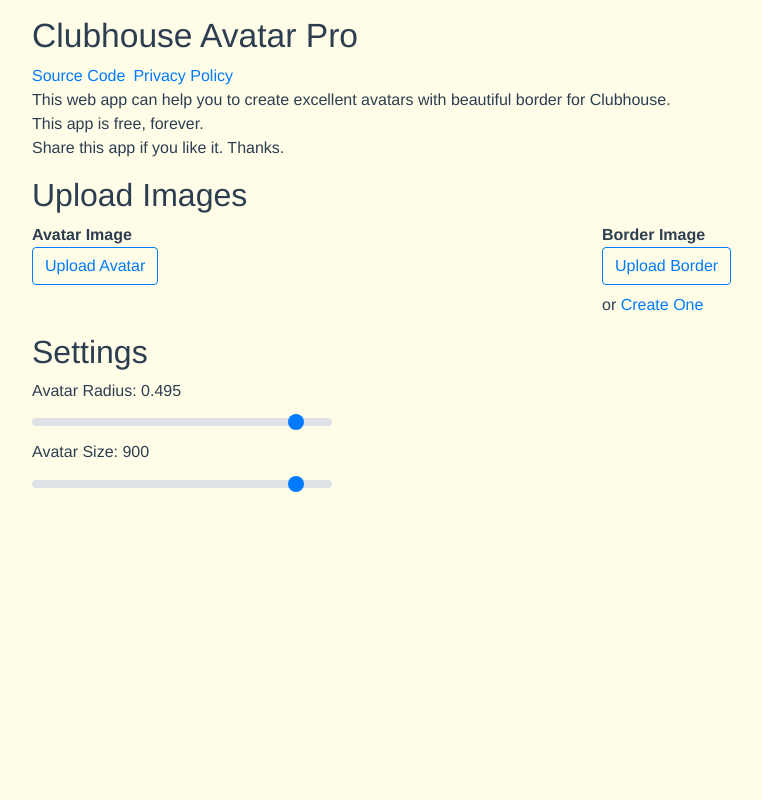
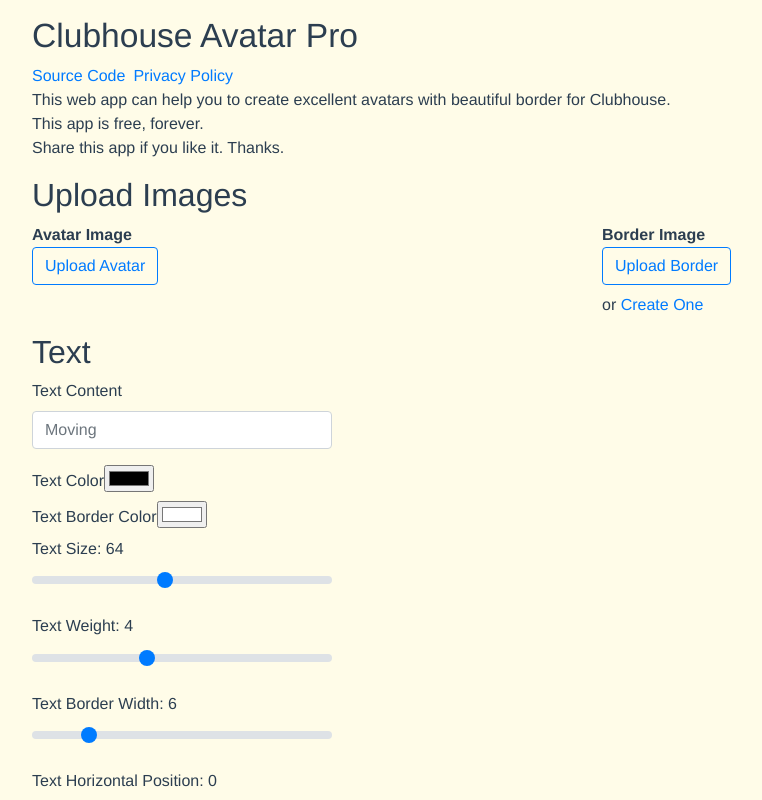
Before and after one commit to JacobLinCool/Clubhouse-Avatar-Pro, a Vue app: page / in a window 1280 px wide. Shown: the whole page, without its empty margins (53-815 px from the left). Built offline with nearby package versions, Linux system fonts and the light colour scheme.

Commit message:
v0.7.0
add text feature
update service worker strategy

```diff
--- a/src/App.vue
+++ b/src/App.vue
@@ -63,7 +63,10 @@
             <transition name="preset-img-select">
                 <div v-show="create_border.template < 0" class="border-preset-img-select">
                     <div class="form-group" style="max-width: 300px">
-                        <label for="b_preset_img">{{ text("choose_image") }} <span v-show="state.preset_image_downloading" class="text-muted">{{ text("preset_image_downloading") }}...</span> </label>
+                        <label for="b_preset_img"
+                            >{{ text("choose_image") }}
+                            <span v-show="state.preset_image_downloading" class="text-muted">{{ text("preset_image_downloading") }}...</span>
+                        </label>
                         <select v-model="create_border.preset_img" class="form-control" id="b_preset_img" @change="border_creator_render()">
                             <option value="instagram" select>Instagram Palette</option>
                             <option value="wood_texture" select>Wood Texture</option>
@@ -103,10 +106,114 @@
             </transition>
             <img v-if="create_border.img" :src="create_border.img" style="max-width: 300px" />
         </div>
+        <div id="text_area" class="mb-3">
+            <h2>{{ text("set_text") }}</h2>
+            <div class="form-group">
+                <label for="text_content">{{ text("text_content") }}</label>
+                <input
+                    v-model="avatar_text.content"
+                    type="text"
+                    class="form-control"
+                    id="text_content"
+                    :placeholder="text('text_content_placeholder')"
+                    style="max-width: 300px"
+                    @input="draw()"
+                />
+            </div>
+            <div>
+                <label for="t_color">{{ text("text_color") }}</label>
+                <input v-model="avatar_text.color" type="color" id="t_color" @change="draw()" />
+            </div>
+            <div>
+                <label for="t_border_color">{{ text("text_border_color") }}</label>
+                <input v-model="avatar_text.border_color" type="color" id="t_border_color" @change="draw()" />
+            </div>
+            <div class="form-group">
+                <label for="text_size">{{ text("text_size") }}: {{ avatar_text.size }}</label> <br />
+                <input
+                    v-model="avatar_text.size"
+                    type="range"
+                    class="custom-range"
+                    id="text_size"
+                    max="144"
+                    min="1"
+                    step="1"
+                    style="max-width: 300px"
+                    @input="draw()"
+                />
+            </div>
+            <div class="form-group">
+                <label for="text_weight">{{ text("text_weight") }}: {{ avatar_text.weight }}</label> <br />
+                <input
+                    v-model="avatar_text.weight"
+                    type="range"
+                    class="custom-range"
+                    id="text_weight"
+                    max="9"
+                    min="1"
+                    step="1"
+                    style="max-width: 300px"
+                    @input="draw()"
+                />
+            </div>
+            <div class="form-group">
+                <label for="text_border">{{ text("text_border") }}: {{ avatar_text.border_width }}</label> <br />
+                <input
+                    v-model="avatar_text.border_width"
+                    type="range"
+                    class="custom-range"
+                    id="text_border"
+                    max="30"
+                    min="1"
+                    step="1"
+                    style="max-width: 300px"
+                    @input="draw()"
+                />
+            </div>
+            <div class="form-group">
+                <label for="text_x">{{ text("text_x") }}: {{ avatar_text.x }}</label> <br />
+                <input
+                    v-model="avatar_text.x"
+                    type="range"
+                    class="custom-range"
+                    id="text_x"
+                    max="1000"
+                    min="-1000"
+                    step="1"
+                    style="max-width: 300px"
+                    @input="draw()"
+                />
+            </div>
+            <div class="form-group">
+                <label for="text_y">{{ text("text_y") }}: {{ avatar_text.y }}</label> <br />
+                <input
+                    v-model="avatar_text.y"
+                    type="range"
+                    class="custom-range"
+                    id="text_y"
+                    max="1000"
+                    min="-1000"
+                    step="1"
+                    style="max-width: 300px"
+                    @input="draw()"
+                />
+            </div>
+            <br />
+        </div>
         <div id="settings_area" class="mb-3">
             <h2>{{ text("settings") }}</h2>
             <label for="avatar_radius">{{ text("avatar_radius") }}: {{ radius }} </label><br />
-            <input id="avatar_radius" v-model="radius" type="range" class="custom-range" min="0" max="0.55" step="0.001" @input="draw()" style="max-width: 300px" />
+            <input
+                id="avatar_radius"
+                v-model="radius"
+                type="range"
+                class="custom-range"
+                min="0"
+                max="0.55"
+                step="0.001"
+                @input="draw()"
+                style="max-width: 300px"
+            />
             <br />
             <label for="avatar_size">{{ text("avatar_size") }}: {{ size }} </label><br />
             <input id="avatar_size" v-model="size" type="range" class="custom-range" min="0" max="1000" step="1" @input="draw()" style="max-width: 300px" />
@@ -164,7 +271,17 @@
                     select_template: "Select template",
                     choose_image: "Choose Image",
                     color: "Color",
-                    preset_image_downloading: "Downloading"
+                    preset_image_downloading: "Downloading",
+                    set_text: "Text",
+                    text_content: "Text Content",
+                    text_size: "Text Size",
+                    text_x: "Text Horizontal Position",
+                    text_y: "Text Vertical Position",
+                    text_content_placeholder: "Moving",
+                    text_weight: "Text Weight",
+                    text_color: "Text Color",
+                    text_border_color: "Text Border Color",
+                    text_border: "Text Border Width",
                 },
                 zh: {
                     app_name: "Clubhouse Avatar Pro",
@@ -188,12 +305,33 @@
                     select_template: "選擇模板",
                     choose_image: "選擇圖片",
                     color: "顏色",
-                    preset_image_downloading: "圖片下載中"
+                    preset_image_downloading: "圖片下載中",
+                    set_text: "文字",
+                    text_content: "文字內容",
+                    text_size: "文字大小",
+                    text_x: "文字水平位移",
+                    text_y: "文字垂直位移",
+                    text_content_placeholder: "移動中",
+                    text_weight: "文字字重",
+                    text_color: "文字顏色",
+                    text_border_color: "文字外框顏色",
+                    text_border: "文字外框粗細",
                 },
             },
             state: {
-                preset_image_downloading: false
-            }
+                preset_image_downloading: false,
+            },
+            avatar_text: {
+                content: "",
+                size: 64,
+                weight: 4,
+                font: "Arial",
+                color: "#000000",
+                border_color: "#ffffff",
+                x: 0,
+                y: 0,
+                border_width: 6,
+            },
         };
     },
     methods: {
@@ -362,11 +500,14 @@
             });
             avatar_img.src = this.avatar;
 
+            // Clear Canvas
             ctx.clearRect(0, 0, parseInt(this.max_size), parseInt(this.max_size));
 
+            // Draw Border
             await bg_loaded;
             drawRoundedImage(bg_img, 0, 0, parseInt(this.max_size), parseInt(this.max_size), 0.46 * parseInt(this.max_size));
 
+            // Draw Avatar
             await avatar_loaded;
             if (parseInt(this.shadow)) {
                 ctx.shadowColor = "black";
@@ -381,12 +522,41 @@
                 parseFloat(this.radius) * parseInt(this.size)
             );
 
+            // Draw Text
+            ctx.save();
+            clipAvatarShape(0, 0, parseInt(this.max_size), parseInt(this.max_size), 0.46 * parseInt(this.max_size));
+            ctx.font = `${parseInt(this.avatar_text.weight) * 100} ${parseInt(this.avatar_text.size) * 5}px ${this.avatar_text.font}`;
+            ctx.textAlign = "center";
+            ctx.textBaseline = "middle";
+            ctx.fillStyle = this.avatar_text.color;
+            ctx.fillText(
+                this.avatar_text.content,
+                parseInt(this.max_size) * 0.5 + parseFloat(this.avatar_text.x),
+                parseInt(this.max_size) * 0.85 + parseFloat(this.avatar_text.y)
+            );
+
+            ctx.lineWidth = this.avatar_text.border_width;
+            ctx.strokeStyle = this.avatar_text.border_color;
+            ctx.strokeText(
+                this.avatar_text.content,
+                parseInt(this.max_size) * 0.5 + parseFloat(this.avatar_text.x),
+                parseInt(this.max_size) * 0.85 + parseFloat(this.avatar_text.y)
+            );
+
+            ctx.restore();
+
             this.product = this.$refs.canvas.toDataURL("image/png");
 
             this.processing = false;
 
             function drawRoundedImage(img, x, y, width, height, radius) {
                 ctx.save();
+                clipAvatarShape(x, y, width, height, radius);
+                ctx.drawImage(img, x, y, width, height);
+                ctx.restore();
+            }
+
+            function clipAvatarShape(x, y, width, height, radius) {
                 ctx.beginPath();
                 ctx.moveTo(x + radius, y);
                 ctx.lineTo(x + width - radius, y);
@@ -399,8 +569,6 @@
                 ctx.quadraticCurveTo(x, y, x + radius, y);
                 ctx.closePath();
                 ctx.clip();
-                ctx.drawImage(img, x, y, width, height);
-                ctx.restore();
             }
         },
         download() {
```
Also changed, not shown: src/pwa/sw.js (+7 -0 lines).
